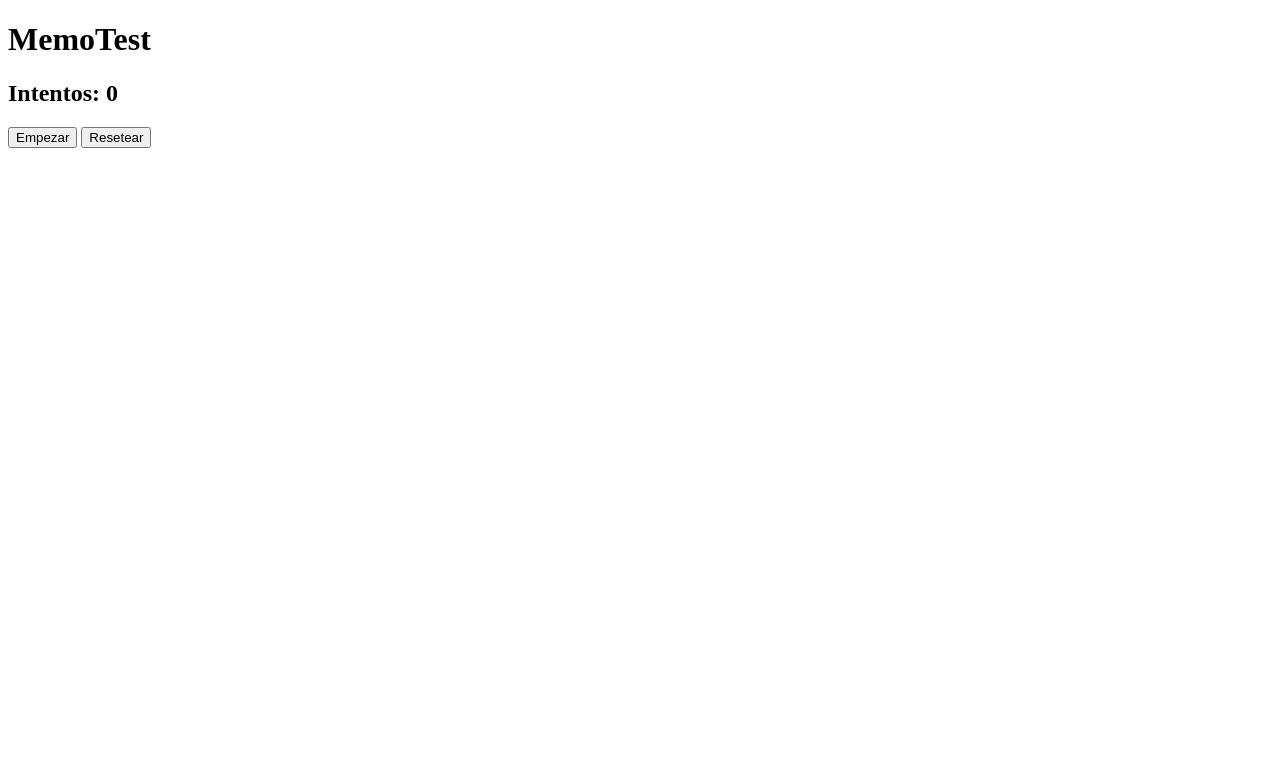
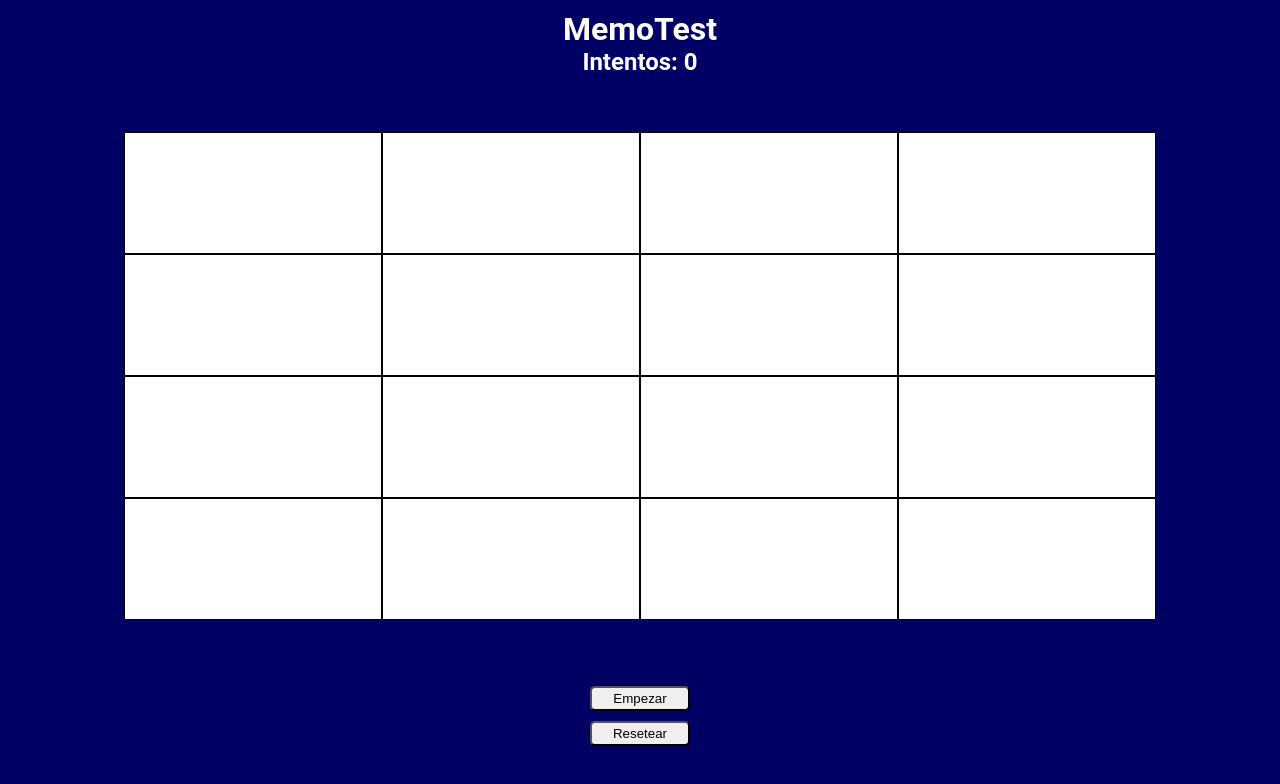
Before and after one commit to Santino-Gonzalez/clase-11, a plain HTML site: page index.html in a window 1280 px wide. Drawn offline with Linux system fonts and the light colour scheme.

Commit message:
Da estilo
Se le da estilos a la pagina.

```diff
--- a/index.css
+++ b/index.css
@@ -0,0 +1,44 @@
+*{
+    margin: 0;
+    padding: 0;
+}
+
+body{
+    background-color: rgb(0, 0, 100);
+    font-family: "Roboto", sans-serif;
+}
+
+header{
+    display: flex;
+    flex-direction: column;
+    align-items: center;
+    color: white;
+    margin-top: 10px;
+}
+
+#tablero{
+    display: flex;
+    flex-wrap: wrap;
+    align-content: center;
+    justify-content: center;
+    width: 100vw;
+    height: 75vh;
+}
+
+.color{
+    width: 20%;
+    height: 20%;
+    background-color: white;
+    border: 1px solid rgb(0, 0, 0);
+}
+
+button{
+    display: flex;
+    margin-top: 10px;
+    width: 100px;
+    height: 25px;
+    border-radius: 5px;
+    justify-self: center;
+    justify-content: center;
+    align-items: center;
+}
--- a/index.html
+++ b/index.html
@@ -5,8 +5,7 @@
     <meta http-equiv='X-UA-Compatible' content='IE=edge'>
     <title>MemoTest</title>
     <meta name='viewport' content='width=device-width, initial-scale=1'>
-    <link rel='stylesheet' type='text/css' media='screen' href='main.css'>
-    <script src='main.js'></script>
+    <link rel='stylesheet' type='text/css' media='screen' href='index.css'>
 </head>
 <body>
 
@@ -37,5 +36,6 @@
     <button id="empezar">Empezar</button>
     <button id="resetear">Resetear</button>
 
+    <script src='main.js'></script>
 </body>
 </html>
```
